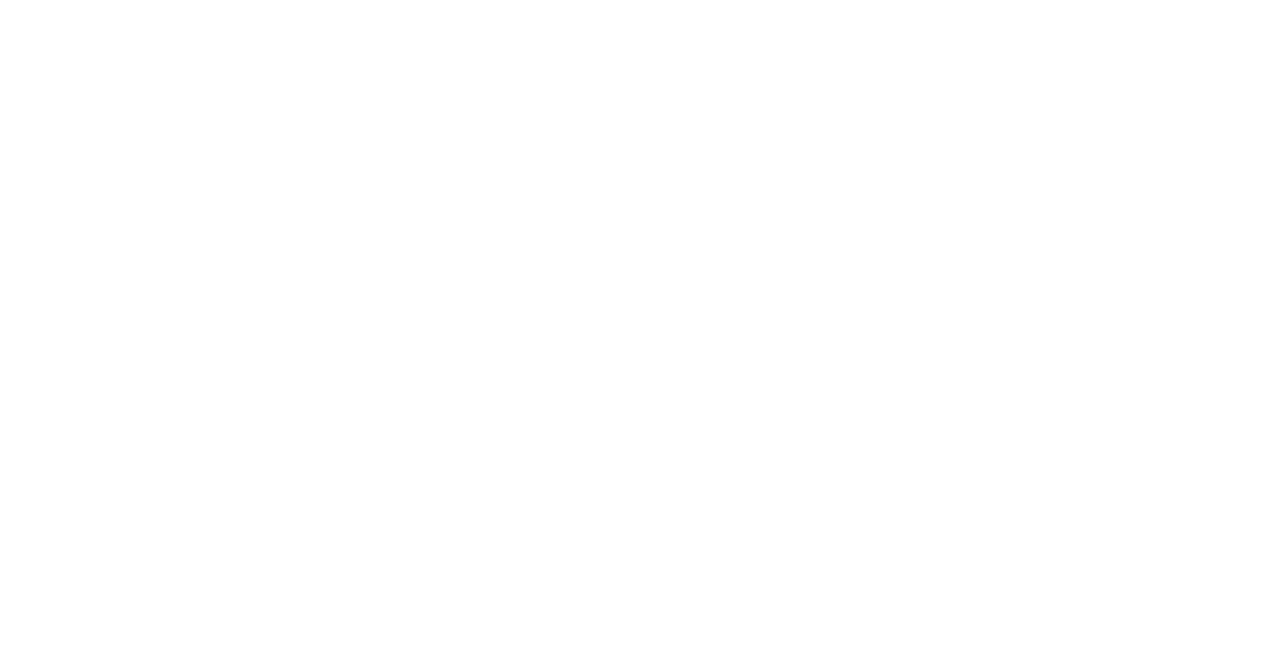
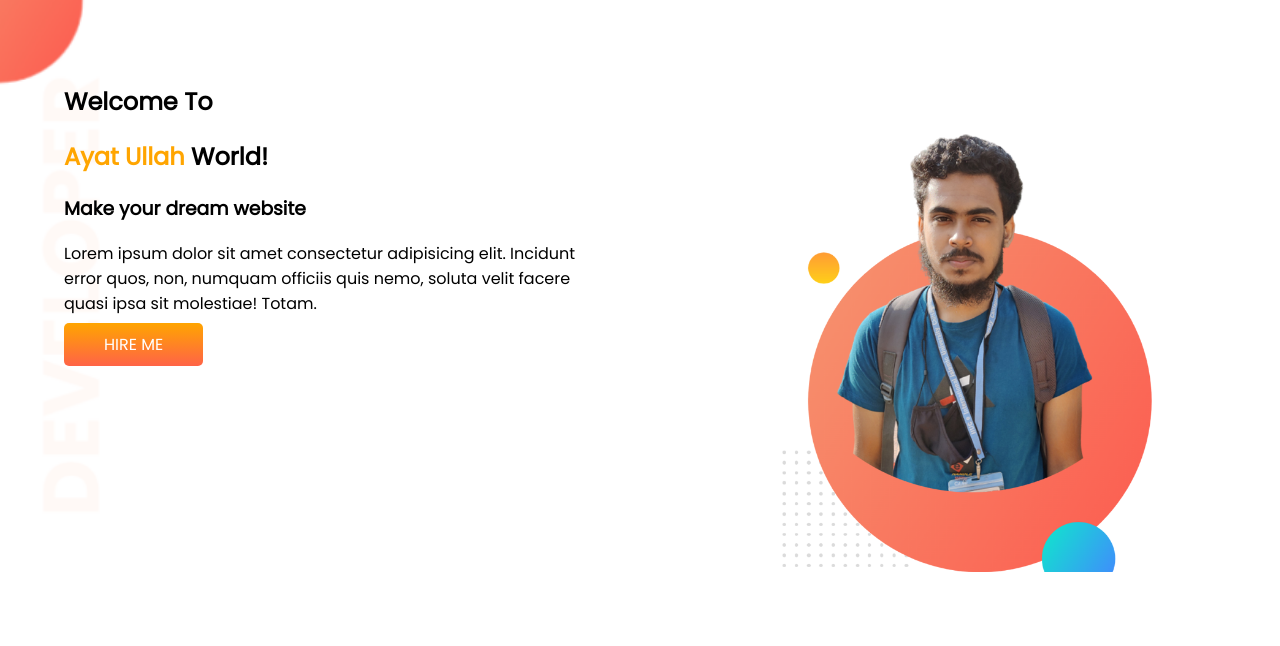
Before and after one commit to aytullahdev/developer-protfoli, a plain HTML site: page index.html in a window 1280 px wide. Drawn offline with Linux system fonts and the light colour scheme.

Commit message:
1st section done

```diff
--- a/index.html
+++ b/index.html
@@ -5,9 +5,27 @@
     <meta http-equiv="X-UA-Compatible" content="IE=edge">
     <meta name="viewport" content="width=device-width, initial-scale=1.0">
     <title>Ayat Portfolio</title>
+    <link rel="preconnect" href="https://fonts.googleapis.com">
+    <link rel="preconnect" href="https://fonts.gstatic.com" crossorigin>
+    <link href="https://fonts.googleapis.com/css2?family=Poppins:wght@100;400&display=swap" rel="stylesheet">
     <link rel="stylesheet" href="style.css">
 </head>
 <body>
+    <section id="top-sec">
+        <div class="half-width">
+            <h1>Welcome To</h1>
+            <h1><span class="orange-color">Ayat Ullah</span> World!</h1>
+            <h3>Make your dream website</h3>
+            <p>Lorem ipsum dolor sit amet consectetur adipisicing elit. Incidunt error quos, non, numquam officiis quis nemo, soluta velit facere quasi ipsa sit molestiae! Totam.</p>
+            <a href="https://www.linkedin.com/in/ayat-ullah-216a2319a/" class="link-btn" target="_balnk">HIRE ME</a>
+
+            </div>
+            <div class="half-width">
+                <img src="./images/my-bg.png" alt="mypersonl image">
+            </div>
+    </section>
+
+
 
 </body>
 </html>
--- a/style.css
+++ b/style.css
@@ -0,0 +1,39 @@
+body{
+    font-family: 'Poppins', sans-serif;
+    margin: 0px;
+}
+h1{
+
+}
+.orange-color{
+    color:orange;
+}
+section{
+    display: flex;
+}
+.half-width{
+    width: 49%;
+    padding: 5%;
+
+
+}
+.half-width  img{
+    width: 100%;
+
+}
+.link-btn{
+    text-decoration: none;
+    background-image: linear-gradient(orange,tomato);
+    font-weight: 400;
+    padding: 10px 40px;
+    color: white;
+    border-radius: 5px;
+
+}
+#top-sec{
+    background-image: url('./images/top-banner.png');
+    background-size: cover;
+    background-repeat: no-repeat;
+
+
+}
```
Also changed, not shown: images/dream-bg.png (added), images/exp-bg.png (added), images/jhankar.png (added), images/jhankar2.png (added), images/my-bg.png (added), images/my-bg2.png (added), images/top-banner.png (added), 7 other files.
